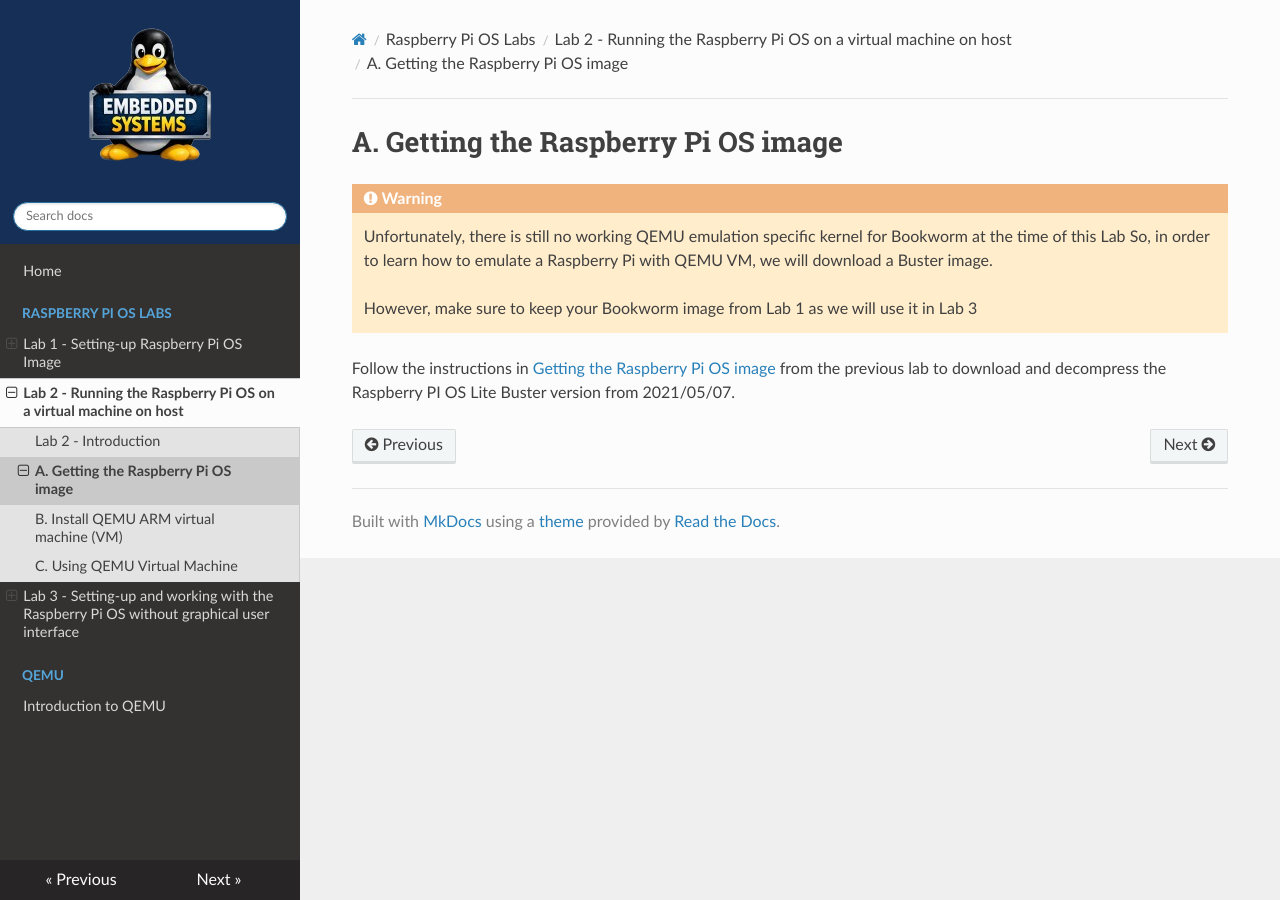
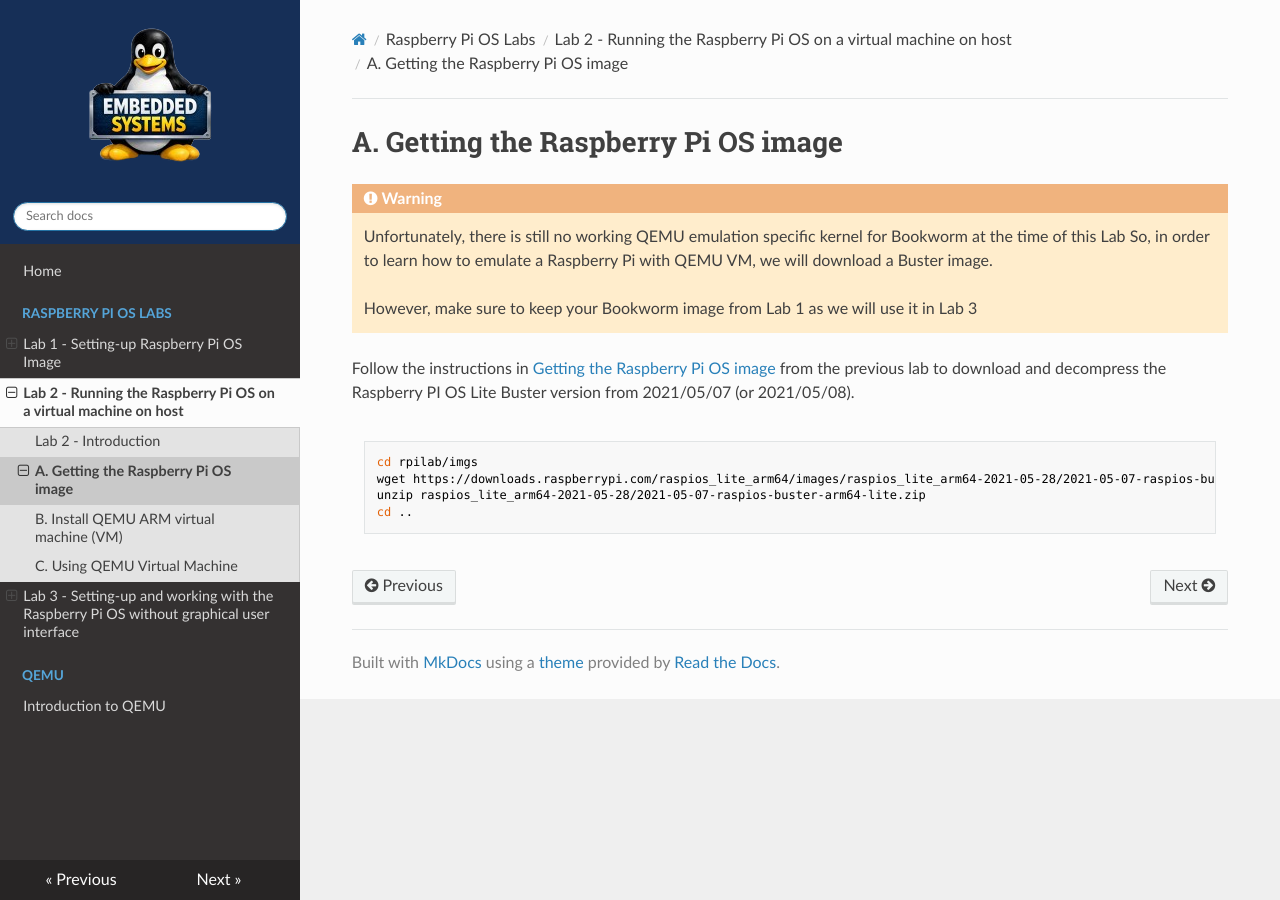
Before and after one commit to tlefloch/emb-sys, an MkDocs documentation site: the page built from docs/image/lab2/getting.md, in a window 1280 px wide. Built offline with MkDocs 1.6.1, drawn with Linux system fonts in a browser that asks for light colours; nearby versions of some CDN libraries.

Commit message:
add instructions

````diff
--- a/docs/image/lab2/getting.md
+++ b/docs/image/lab2/getting.md
@@ -8,4 +8,11 @@
 
 Follow the instructions in [Getting the Raspberry Pi OS image](../lab1/getting.md)
 from the previous lab to download and decompress
-the Raspberry PI OS Lite Buster version from 2021/05/07.
+the Raspberry PI OS Lite Buster version from 2021/05/07 (or 2021/05/08).
+
+```bash
+cd rpilab/imgs
+wget https://downloads.raspberrypi.com/raspios_lite_arm64/images/raspios_lite_arm64-2021-05-28/2021-05-07-raspios-buster-arm64-lite.zip
+unzip raspios_lite_arm64-2021-05-28/2021-05-07-raspios-buster-arm64-lite.zip
+cd ..
+```
````
